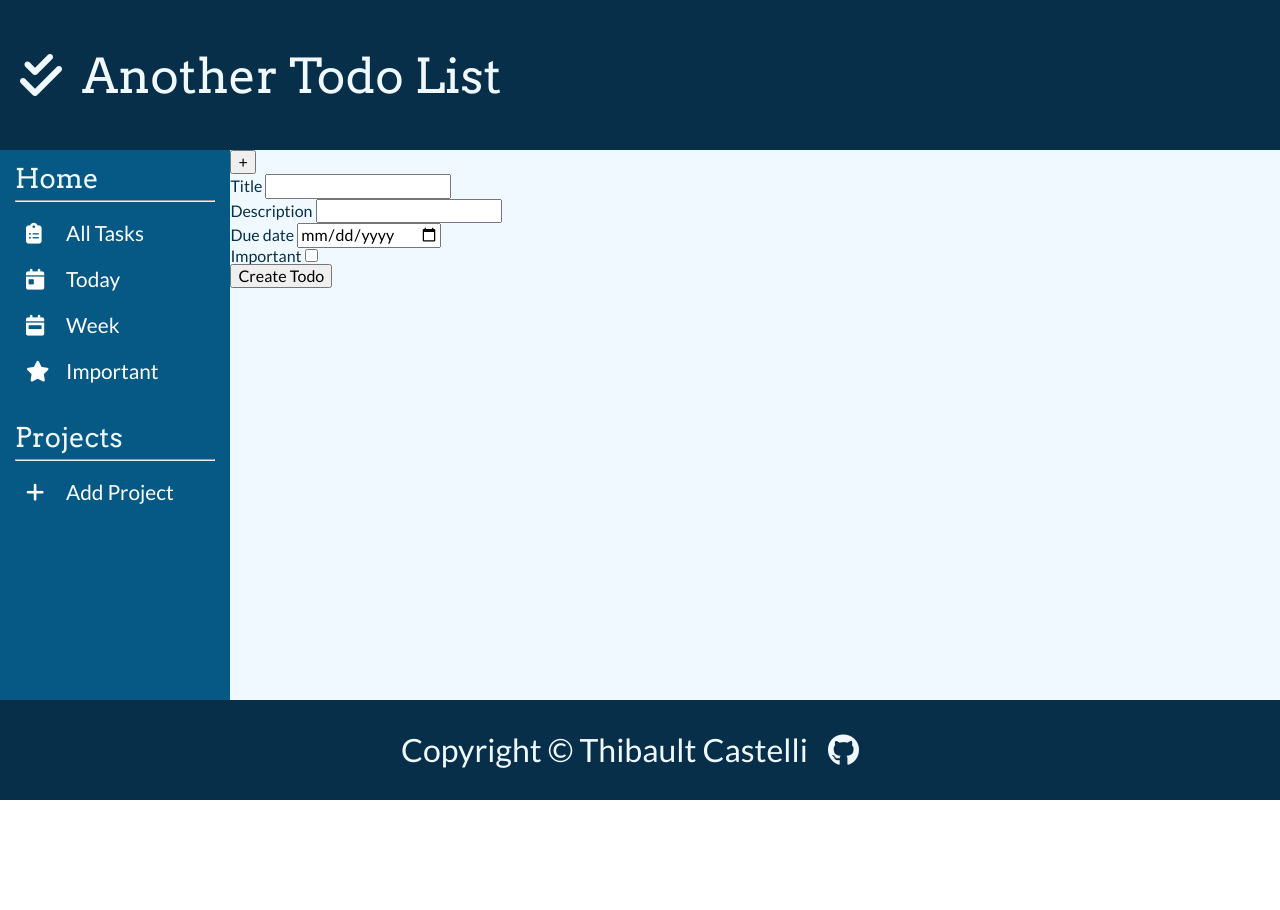
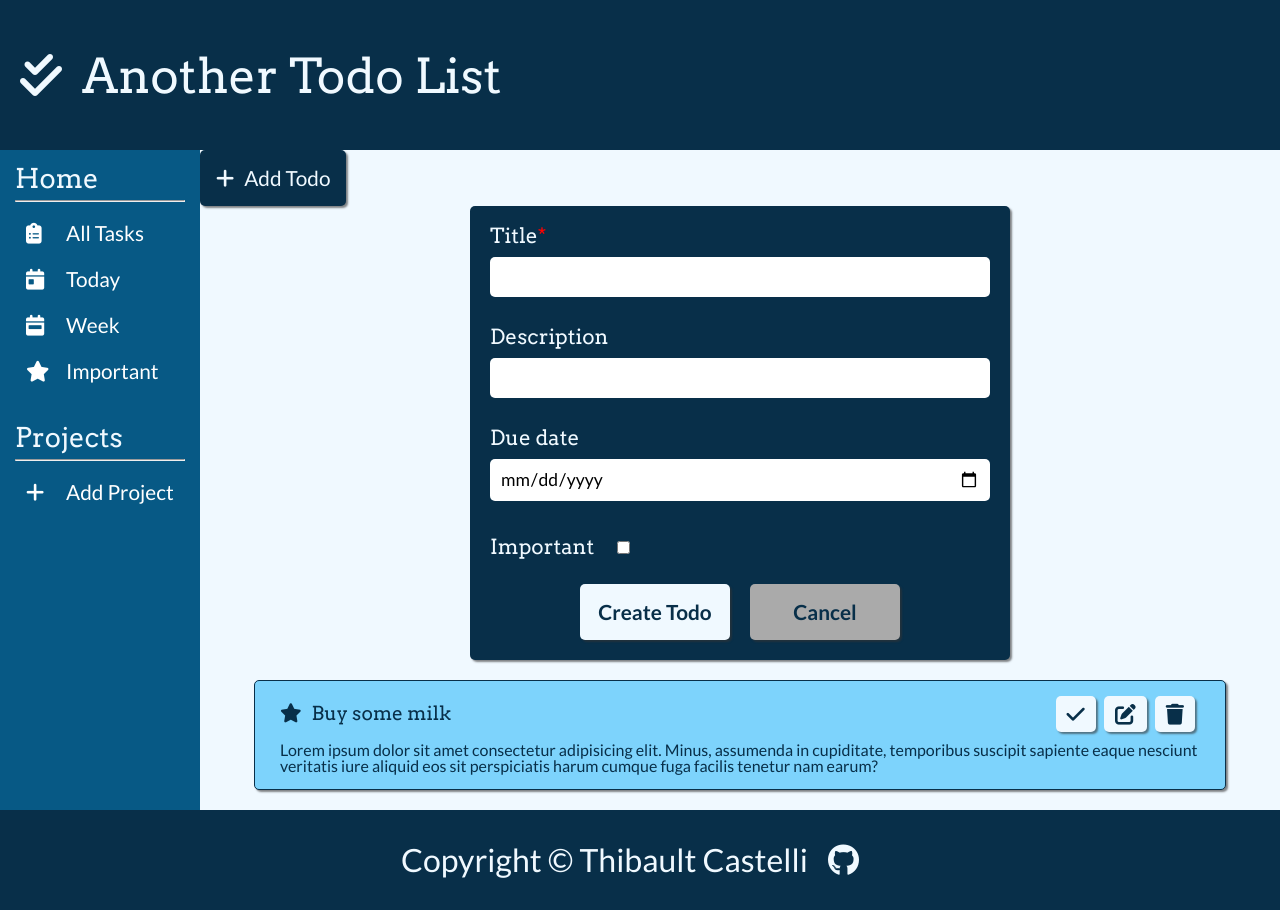
Before and after one commit to nineInchClous/odin-todo, a website built with webpack: page dist/index.html in a window 1280 px wide. Before the commit the page ends 800 px from the top, so only its background shows below. Built offline with nearby package versions, Linux system fonts and the light colour scheme.

Commit message:
Add style to todos and form

```diff
--- a/src/css/styles.scss
+++ b/src/css/styles.scss
@@ -5,6 +5,7 @@
     --color-base-bg: rgb(18, 18, 18);
     --color-base-text: rgb(240, 240, 240);
 }
+
 :root.light {
     --color-base-bg: rgb(240, 240, 240);
     --color-base-text: rgb(18, 18, 18);
@@ -27,17 +28,53 @@ $footer-size: 100px;
 $shadow: 2px 2px 2px 0 rgba(51, 51, 51, 0.6);
 $transition: all 0.2s ease;
 
+.visually-hidden {
+    clip: rect(0 0 0 0);
+    clip-path: inset(50%);
+    height: 1px;
+    overflow: hidden;
+    position: absolute;
+    white-space: nowrap;
+    width: 1px;
+}
+
 %dark-brackground {
     background-color: $dark;
     color: $white;
 }
 
-h1, h2, h3, h4, h5, h6 {
+%btn {
+    background-color: $white;
+    font-size: 1.3rem;
+    border: 1px solid transparent;
+    border-radius: 5px;
+    padding: 5px 10px;
+    margin-right: 5px;
+    color: $dark;
+    transition: $transition;
+    cursor: pointer;
+    box-shadow: $shadow;
+
+    &:hover {
+        border-color: $dark;
+        background-color: white;
+    }
+}
+
+h1,
+h2,
+h3,
+h4,
+h5,
+h6,
+label {
     font-family: 'Arvo', serif;
 }
+
 h1 {
     font-size: 3rem;
     padding: 20px;
+
     i {
         margin-right: 20px;
     }
@@ -62,7 +99,113 @@ main {
         background-color: $white;
         color: $dark;
         flex-grow: 1;
+
+        #todo-container {
+            .todo {
+                background-color: $light-blue;
+                border: 1px solid $dark;
+                border-radius: 5px;
+                padding: 15px 25px;
+                width: 90%;
+                box-shadow: $shadow;
+                margin: 20px auto;
+
+                .todo-title {
+                    display: flex;
+                    align-items: center;
+                    margin-bottom: 10px;
+
+                    h2 {
+                        font-size: 1.2rem;
+                        flex-grow: 1;
+
+                        i {
+                            margin-right: 10px;
+                        }
+                    }
+
+                    button {
+                        @extend %btn;
+                    }
+                }
+
+            }
+        }
+
+        #add-todo-btn {
+            @extend %btn;
+            padding: 15px;
+            background-color: $dark;
+            color: $white;
+
+            &:hover {
+                background-color: $dark-blue;
+            }
+            i {
+                margin-right: 10px;
+            }
+        }
+
+        form {
+            background-color: $dark;
+            border-radius: 5px;
+            box-shadow: $shadow;
+            padding: 20px;
+            width: 50%;
+            margin: 0 auto;
+
+            label {
+                display: block;
+                font-size: 1.3rem;
+                color: $white;
+
+                span {
+                    color: red;
+                }
+            }
+
+            input {
+                padding: 10px;
+                margin: 10px 0 30px 0;
+                font-size: 1.1rem;
+                border-radius: 5px;
+                border: none;
+
+                &[type=text],
+                &[type=date] {
+                    width: 100%;
+                }
+            }
+
+            div:nth-of-type(4) {
+                label {
+                    display: inline-block;
+                    margin-right: 20px;
+                }
+            }
+
+            div:last-of-type {
+                display: flex;
+                justify-content: center;
+                button {
+                    @extend %btn;
+                    font-weight: bold;
+                    width: 150px;
+                    padding: 15px;
+                    margin: 0 10px;
+
+                    &#cancel-btn {
+                        background-color: #aaa;
+
+                        &:hover {
+                            background-color: #ccc;
+                        }
+                    }
+                }
+            }
+        }
     }
+
     aside {
         flex-basis: 18vw;
         min-width: 200px;
@@ -73,12 +216,15 @@ main {
         section:last-of-type h2 {
             margin-top: 30px;
         }
+
         h2 {
             font-size: 1.7rem;
         }
+
         hr {
             color: $white;
         }
+
         button {
             display: block;
             width: 100%;
@@ -115,6 +261,7 @@ footer {
     p {
         display: inline-block;
     }
+
     i {
         color: $white;
         transition: $transition;
```
Also changed, not shown: dist/index.html.
